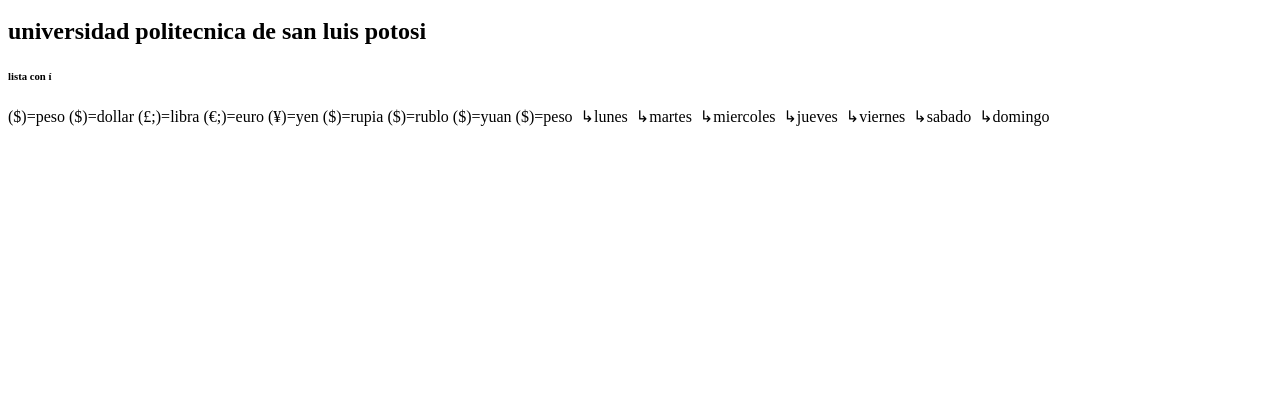
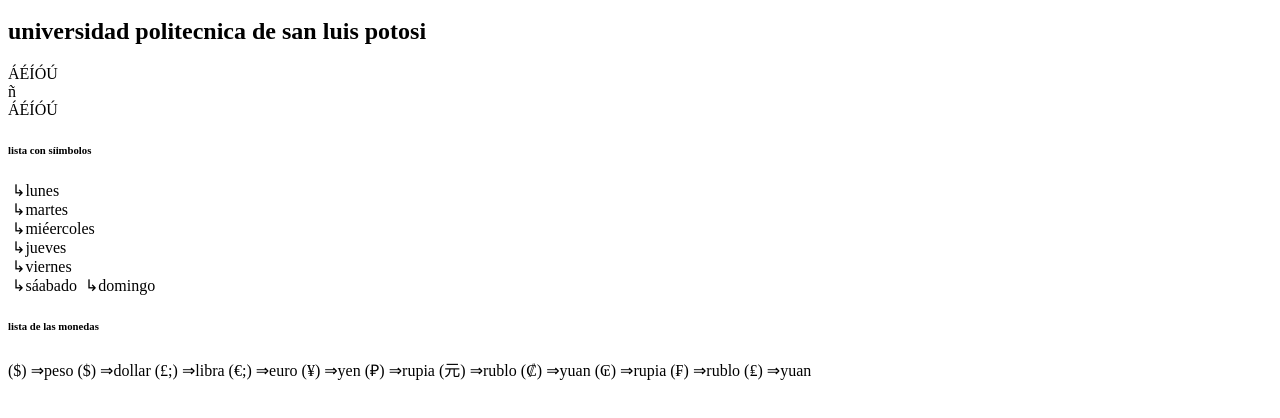
Before and after one commit to fernandodejesus/milasaneitor320.github.io, a plain HTML site: page index.html in a window 1280 px wide. Shown: the part 210-628 px from the top of the page. Drawn offline with Linux system fonts and the light colour scheme.

Commit message:
Update index.html
cambio a los dias y monedas

```diff
--- a/index.html
+++ b/index.html
@@ -21,24 +21,32 @@
         >1-- etiqueta de titulo/encabezado de seccion -->
         <h1> secretaria de educacion publica </h1>
         <h2> universidad politecnica de san luis potosi</h2>
-        <h6>lista con &iacute;</h6>
-        <img src="<https://flagsapi.com/MX/flat/64.png>" alt="">(&dollar;)=peso
-        <img src="<https://flagsapi.com/MG/flat/64.png>" alt="">(&dollar;)=dollar
-        <img src="<https://flagsapi.com/MM/flat/64.png>" alt="">(&pound;;)=libra
-        <img src="<https://flagsapi.com/MH/flat/64.png>" alt="">(&euro;;)=euro
-        <img src="<https://flagsapi.com/MN/flat/64.png>" alt="">(&yen;)=yen
-        <img src="<https://flagsapi.com/MO/flat/64.png>" alt="">(&dollar;)=rupia
-        <img src="<https://flagsapi.com/MP/flat/64.png>" alt="">(&dollar;)=rublo
-        <img src="<https://flagsapi.com/MZ/flat/64.png>" alt="">(&dollar;)=yuan
+        &Aacute;&Eacute;&Iacute;&Oacute;&Uacute;<br>
+        &ntilde;<br>
+        &Aacute;&Eacute;&Iacute;&Oacute;&Uacute;<br>
+        <h6>lista con s&iacute;imbolos</h6>
+        &nbsp;&#8627;lunes<br>
+        &nbsp;&#8627;martes<br>
+        &nbsp;&#8627;mi&eacute;ercoles<br>
+        &nbsp;&#8627;jueves<br>
+        &nbsp;&#8627;viernes<br>
+        &nbsp;&#8627;s&aacute;abado
+        &nbsp;&#8627;domingo<br>
+        <h6> lista de las monedas</h6>
+        <img src="<https://flagsapi.com/MX/flat/64.png>" alt="">(&dollar;) &rArr;peso
+        <img src="<https://flagsapi.com/MG/flat/64.png>" alt="">(&dollar;) &rArr;dollar
+        <img src="<https://flagsapi.com/MM/flat/64.png>" alt="">(&pound;;) &rArr;libra
+        <img src="<https://flagsapi.com/MH/flat/64.png>" alt="">(&euro;;) &rArr;euro
+        <img src="<https://flagsapi.com/MN/flat/64.png>" alt="">(&yen;) &rArr;yen
+        <img src="<https://flagsapi.com/MO/flat/64.png>" alt="">(&#8381;) &rArr;rupia
+        <img src="<https://flagsapi.com/MP/flat/64.png>" alt="">(&#20803;) &rArr;rublo
+        <img src="<https://flagsapi.com/MZ/flat/64.png>" alt="">(&#8353;) &rArr;yuan
+        <img src="<https://flagsapi.com/MO/flat/64.png>" alt="">(&#8354;) &rArr;rupia
+        <img src="<https://flagsapi.com/MP/flat/64.png>" alt="">(&#8355;) &rArr;rublo
+        <img src="<https://flagsapi.com/MZ/flat/64.png>" alt="">(&#8356;) &rArr;yuan
 
-        (&dollar;)=peso
-        &nbsp;&#8627;lunes
-        &nbsp;&#8627;martes
-        &nbsp;&#8627;miercoles
-        &nbsp;&#8627;jueves
-        &nbsp;&#8627;viernes
-        &nbsp;&#8627;sabado
-        &nbsp;&#8627;domingo
+
+
     </body>
 
 </html>
```
